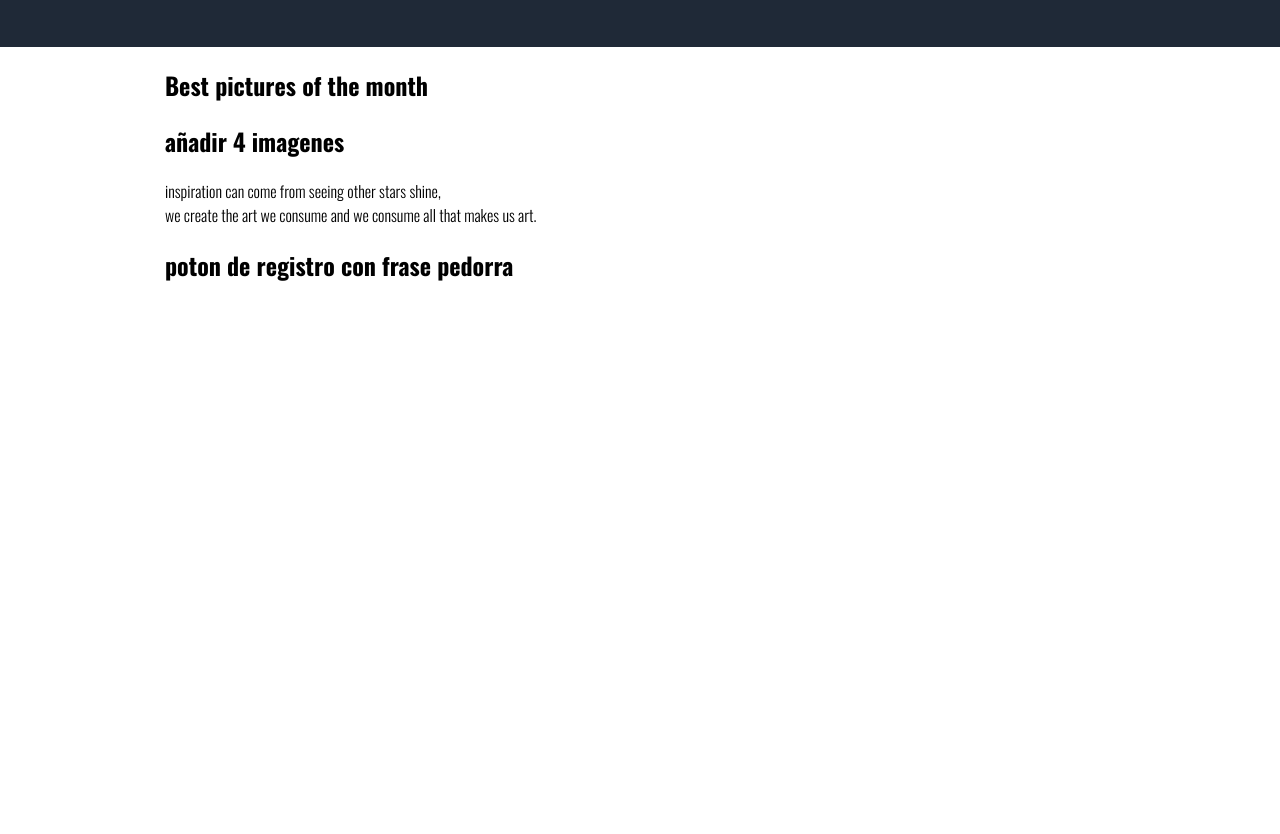
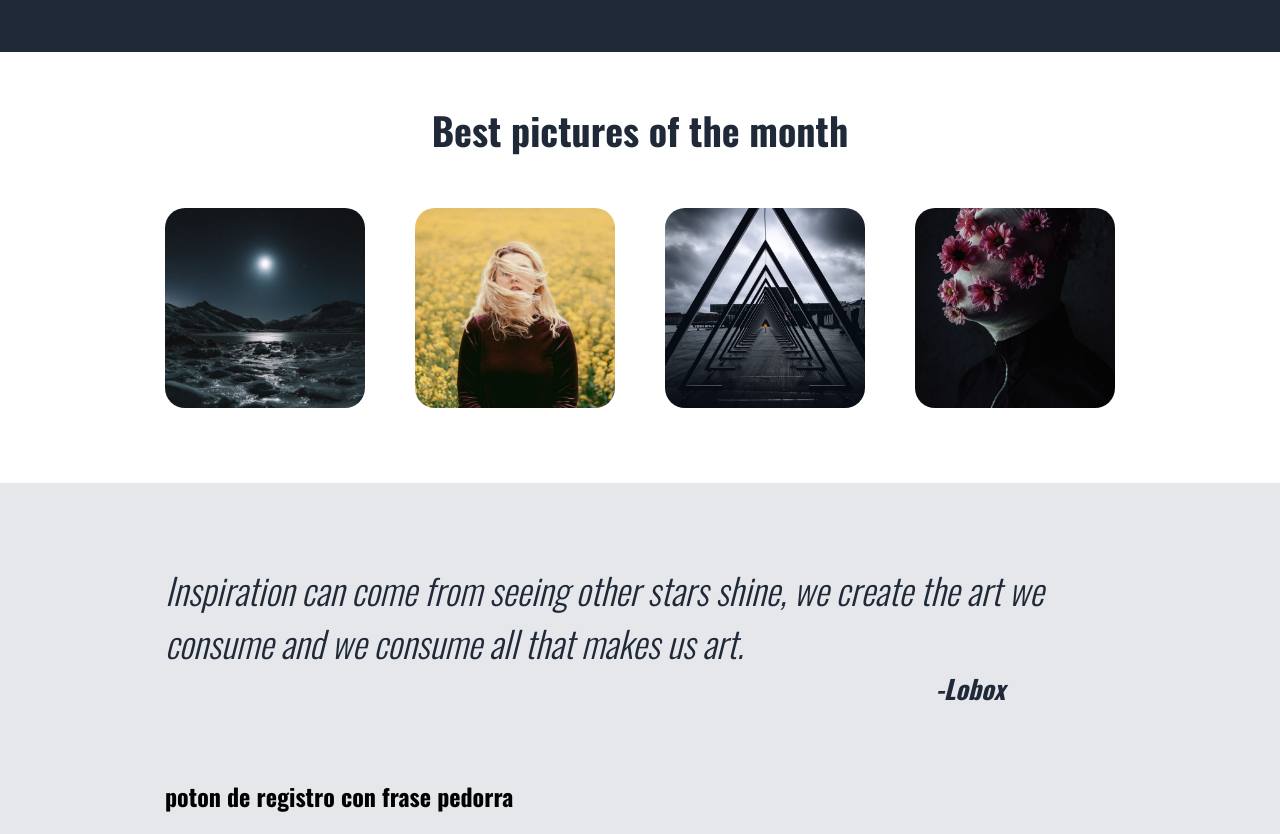
Before and after one commit to Juanjhenao/landing-page, a plain HTML site: page index.html in a window 1280 px wide. Shown: the part 440-1274 px from the top of the page. Before the commit the page ends 800 px from the top, so only its background shows below. Drawn offline with nearby package versions, Linux system fonts and the light colour scheme.

Commit message:
ready the first 3/4 of the page with css

```diff
--- a/index.html
+++ b/index.html
@@ -21,7 +21,7 @@
             </div>
          </nav>
     </header>
-    <section class="fondo rule">
+    <section class="fondo">
         <div class="conte flexbox">
             <div class="flexbox2">
             <h1 class="titulo">On the lents</h1>
@@ -29,24 +29,32 @@
                 meet other artists, and find projects to collaborate on.</p>
                  <button class="boton">Sign up</button>
             </div>
-            <img class="banner" src="./images/Banner.jpg">
+           <a class="hidde" href="https://unsplash.com/photos/0fKMSXKi7sM"><img class="banner" src="./images/Banner.jpg"> </a>
         </div>
     </section>
     <section>
         <div class="conte">
-            <h1>Best pictures of the month</h1>
-            <h1>añadir 4 imagenes</h1>
+            <h1 class="t2">Best pictures of the month</h1>
+            <div class="pics">
+            <a href="https://unsplash.com/photos/QI6DitsEmsI" class="hidde"><img src="./images/Nature.jpg" ></a>
+            <a href="https://unsplash.com/photos/FzhHEEOkPEI" class="hidde"><img src="./images/Portait.jpg"></a>
+            <a href="https://unsplash.com/photos/Ii45WVmhv6E" class="hidde"><img src="./images/Street.jpg" ></a>
+            <a href="https://unsplash.com/photos/1D_v2X5xISQ" class="hidde"> <img src="./images/Surrealism.jpg"></a>
+            </div>
         </div>
     </section>
-    <section class="conte">
-        <div>
-            <p>inspiration can come from seeing other stars shine, <br>
+    <section class="fondo2">
+        <div class="conte">
+            <p class="frase">Inspiration can come from seeing other stars shine,
                 we create the art we consume and we consume all that makes us art.</p>
+            <p class="author">-Lobox</p>
         </div>
-        <div>
+        <div class="conte">
             <h1>poton de registro con frase pedorra</h1>
         </div>
     </section>
-    <footer></footer>
+    <footer>
+
+    </footer>
 </body>
 </html>
--- a/style.css
+++ b/style.css
@@ -29,8 +29,12 @@ body li{
     margin-right: 15px;
 }
 body a {
+    transition: 0.3s ease;
     color: white;
     text-decoration: none;
+}
+body a:hover{
+    color: #38b0f6;
 }
 .titulo{
     font-size: 48px;
@@ -45,7 +49,7 @@ body a {
     width: 200px;
     height: 300px;
     margin: 50px;
-    margin-left: 60px;
+    margin-left: 120px;
 }
 .flexbox{
     display: flex;
@@ -58,6 +62,7 @@ body a {
     align-items: flex-start;
 }
 .boton{
+    transition:background-color 0.3s ease;
     background-color: #3882f6;
     color: white;
     border-radius: 8px;
@@ -67,4 +72,51 @@ body a {
     font-size: medium;
     border: 0px;
     margin-top: 15px;
+    cursor: pointer;
 }
+.boton:hover{
+    background-color: #38b0f6
+}
+
+.t2{
+    font-size: 38px;
+    text-align: center;
+    color: #1F2937;
+    margin: 50px;
+}
+.hidde{
+    cursor: default;
+}
+.pics img{
+    width: 200px;
+    height: 200px;
+    margin: 0px;
+    border-radius: 20px;
+    object-fit: cover;
+}
+.pics{
+    display: flex;
+    justify-content: space-between;
+    margin-bottom: 70px;
+}
+.fondo2{
+    background-color: #e5e7eb;
+    overflow: hidden;
+}
+.frase{
+    font-size: 36px;
+    font-style: italic;
+    margin: 0px;
+    margin-top: 80px;
+    color: #1F2937;
+}
+.author{
+    font-size: 26px;
+    font-weight: bold;
+    text-align: end;
+    font-style: italic;
+    color: #1f2937;
+    margin-right: 110px;
+    margin-top: 0px;
+    margin-bottom: 70px;
+}
```
Also changed, not shown: images/Nature.jpg (added), images/Portait.jpg (added), images/Street.jpg (added), images/Surrealism.jpg (added).
